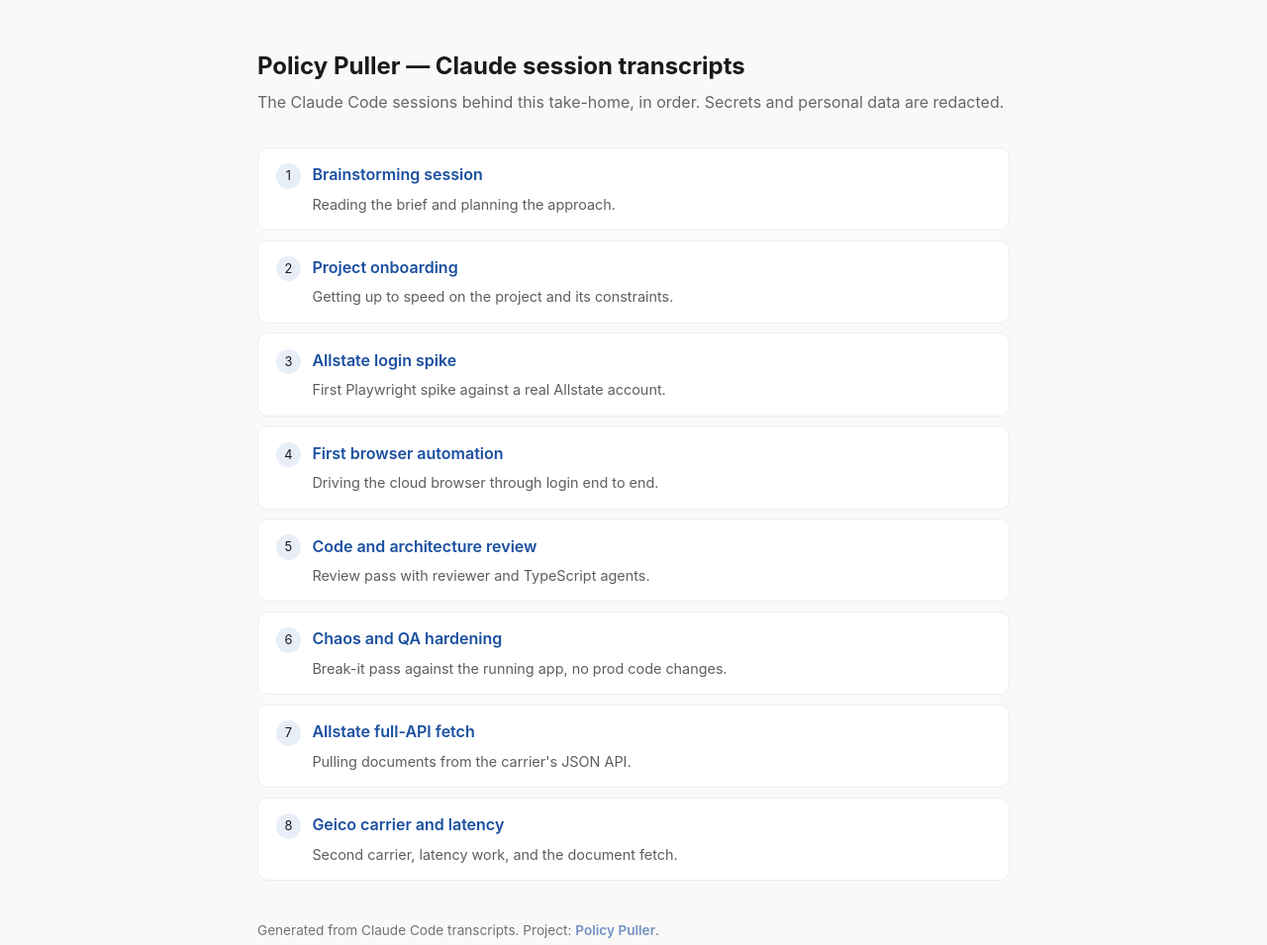
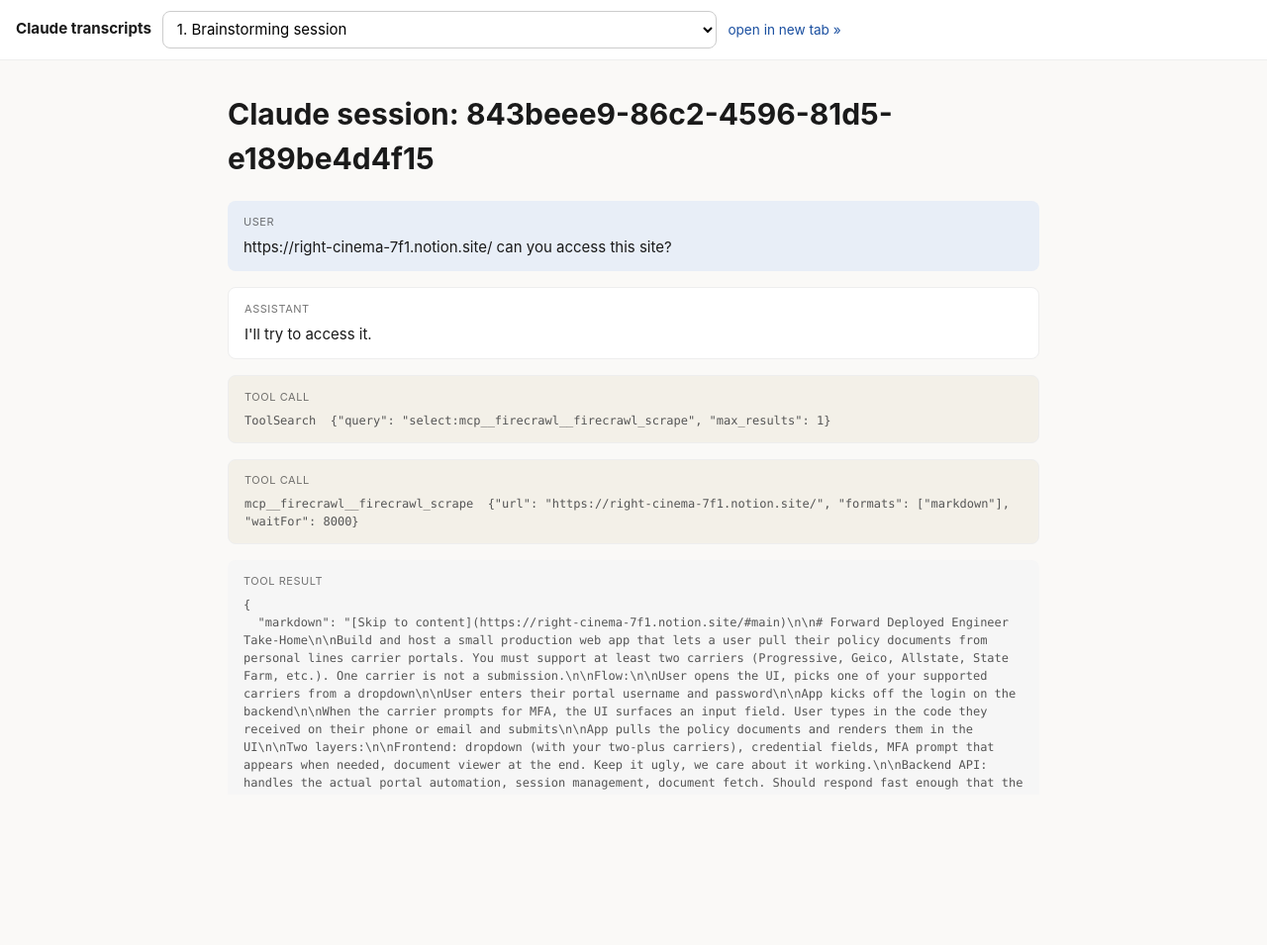
Before and after one commit to danielbusnz/Take_Home, a website: page claude_transcripts/index.html in a window 1280 px wide. Shown: the whole page at 99% size. After the commit the page ends 803 px from the top, so only its background shows below. Drawn offline with Linux system fonts and the light colour scheme.

Commit message:
Make the transcripts index a dropdown viewer

```diff
--- a/claude_transcripts/index.html
+++ b/claude_transcripts/index.html
@@ -1,35 +1,40 @@
 <!doctype html><meta charset=utf-8>
-<title>Policy Puller, Claude session transcripts</title>
+<title>Policy Puller, Claude transcripts</title>
+<meta name="viewport" content="width=device-width, initial-scale=1">
 <style>
-body{font:16px/1.6 -apple-system,Segoe UI,Roboto,sans-serif;max-width:760px;margin:3rem auto;padding:0 1.2rem;background:#faf9f7;color:#1a1a1a}
-h1{font-size:1.5rem;margin:0 0 .3rem}
-p.sub{opacity:.65;margin:0 0 2rem}
-ol{list-style:none;padding:0;counter-reset:n}
-li{counter-increment:n;margin:.6rem 0;padding:.9rem 1.1rem;background:#fff;border:1px solid #eee;border-radius:10px}
-li::before{content:counter(n);display:inline-block;width:1.6rem;height:1.6rem;line-height:1.6rem;text-align:center;background:#e8eef7;border-radius:50%;font-size:.8rem;margin-right:.7rem;vertical-align:middle}
-a{color:#1a4fa0;text-decoration:none;font-weight:600}
-a:hover{text-decoration:underline}
-.desc{display:block;margin:.25rem 0 0 2.3rem;font-size:.9rem;opacity:.7}
-footer{margin-top:2.5rem;font-size:.85rem;opacity:.6}
+  body{margin:0;font:15px/1.5 -apple-system,Segoe UI,Roboto,sans-serif;background:#faf9f7;color:#1a1a1a}
+  header{display:flex;gap:.7rem;align-items:center;flex-wrap:wrap;padding:.7rem 1rem;background:#fff;border-bottom:1px solid #eee;position:sticky;top:0;z-index:2}
+  header b{font-size:.95rem;white-space:nowrap}
+  select{font:inherit;padding:.45rem .6rem;border:1px solid #ccc;border-radius:8px;background:#fff;flex:1;min-width:240px;max-width:560px}
+  a.open{font-size:.85rem;color:#1a4fa0;text-decoration:none;white-space:nowrap}
+  iframe{display:block;width:100%;height:calc(100vh - 58px);border:0;background:#fff}
 </style>
-<h1>Policy Puller &mdash; Claude session transcripts</h1>
-<p class="sub">The Claude Code sessions behind this take-home, in order. Secrets and personal data are redacted.</p>
-<ol>
-  <li><a href="export-1-brainstorming-session.html">Brainstorming session</a>
-    <span class="desc">Reading the brief and planning the approach.</span></li>
-  <li><a href="export-2-project-onboarding.html">Project onboarding</a>
-    <span class="desc">Getting up to speed on the project and its constraints.</span></li>
-  <li><a href="export-3-allstate-login-spike.html">Allstate login spike</a>
-    <span class="desc">First Playwright spike against a real Allstate account.</span></li>
-  <li><a href="export-4-first-browser-automation.html">First browser automation</a>
-    <span class="desc">Driving the cloud browser through login end to end.</span></li>
-  <li><a href="export-5-code-architecture-review.html">Code and architecture review</a>
-    <span class="desc">Review pass with reviewer and TypeScript agents.</span></li>
-  <li><a href="export-6-chaos-qa-hardening.html">Chaos and QA hardening</a>
-    <span class="desc">Break-it pass against the running app, no prod code changes.</span></li>
-  <li><a href="export-7-allstate-full-api.html">Allstate full-API fetch</a>
-    <span class="desc">Pulling documents from the carrier's JSON API.</span></li>
-  <li><a href="export-8-geico-carrier-latency.html">Geico carrier and latency</a>
-    <span class="desc">Second carrier, latency work, and the document fetch.</span></li>
-</ol>
-<footer>Generated from Claude Code transcripts. Project: <a href="https://take-home-policy-puller.fly.dev/">Policy Puller</a>.</footer>
+<header>
+  <b>Claude transcripts</b>
+  <select id="pick" aria-label="Choose a transcript"></select>
+  <a class="open" id="raw" target="_blank" rel="noopener">open in new tab &raquo;</a>
+</header>
+<iframe id="view" title="transcript"></iframe>
+<script>
+  const files = [
+    ["1. Brainstorming session", "export-1-brainstorming-session.html"],
+    ["2. Project onboarding", "export-2-project-onboarding.html"],
+    ["3. Allstate login spike", "export-3-allstate-login-spike.html"],
+    ["4. First browser automation", "export-4-first-browser-automation.html"],
+    ["5. Code and architecture review", "export-5-code-architecture-review.html"],
+    ["6. Chaos and QA hardening", "export-6-chaos-qa-hardening.html"],
+    ["7. Allstate full API fetch", "export-7-allstate-full-api.html"],
+    ["8. Geico carrier and latency", "export-8-geico-carrier-latency.html"],
+  ];
+  const sel = document.getElementById("pick");
+  const view = document.getElementById("view");
+  const raw = document.getElementById("raw");
+  for (const [label, file] of files) {
+    const o = document.createElement("option");
+    o.value = file; o.textContent = label;
+    sel.appendChild(o);
+  }
+  function load() { view.src = sel.value; raw.href = sel.value; }
+  sel.addEventListener("change", load);
+  load();
+</script>
```
